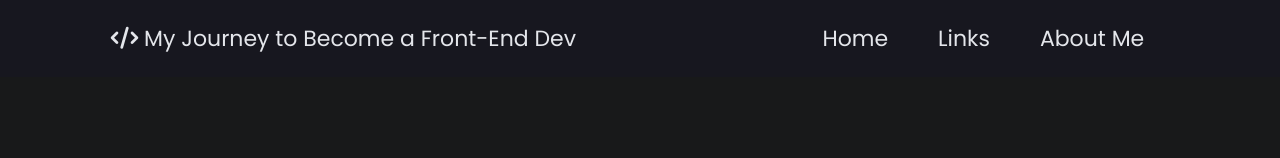
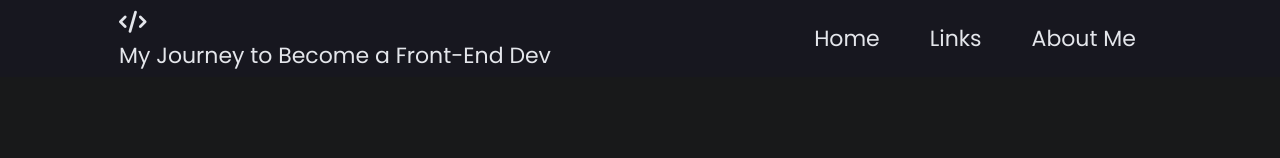
Before and after one commit to DEV-YJY/DEV-YJY.github.io, a plain HTML site: page index.html in a window 1280 px wide. Shown: the top 158 px of the page. Drawn offline with Linux system fonts and the light colour scheme.

Commit message:
Change top bar anchor tag

```diff
--- a/index.html
+++ b/index.html
@@ -17,8 +17,10 @@
     <header>
         <nav class="top-bar">
             <div class="title">
-                <i class="fa-solid fa-code"></i>
-                <a class="my-title" href="#">My Journey to Become a Front-End Dev</a>
+                <a class="title-container" href="#">
+                  <i class="fa-solid fa-code"></i>
+                  <div class="my-title">My Journey to Become a Front-End Dev</div>
+                </a>
             </div>
             <ul class="nav-bar">
                 <li class="home"><a href="#">Home</a></li>
```
